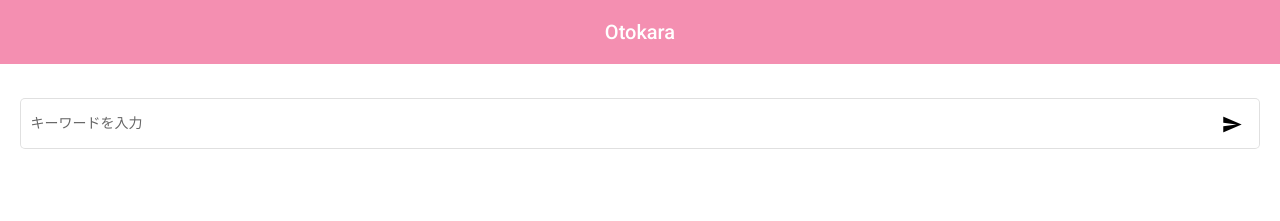
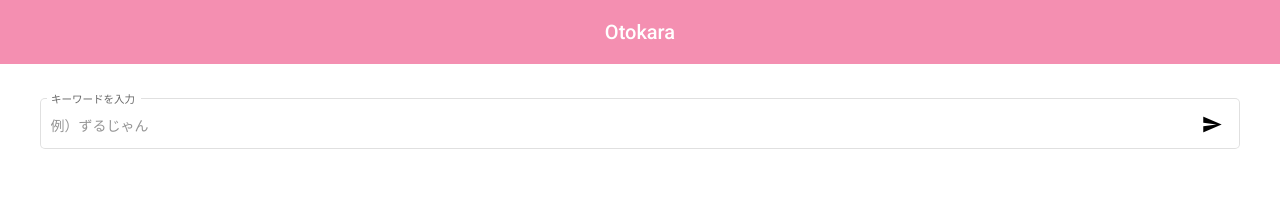
Before and after one commit to tkamada022/otokara, an Angular app: page / in a window 1280 px wide. Shown: the top 221 px of the page. Built offline with nearby package versions, Linux system fonts and the light colour scheme.

Commit message:
Change: 検索中のローディング表示を追加、ページの404対策を追加

```diff
--- a/src/app/app.component.scss
+++ b/src/app/app.component.scss
@@ -12,8 +12,7 @@
 }
 
 .container {
-  box-sizing: content-box;
-  max-width: 1440px;
+  max-width: 1200px;
   padding: 0 20px;
-  margin-top: 30px;
+  margin: 30px auto 0;
 }
--- a/src/app/song-list/song-list.component.html
+++ b/src/app/song-list/song-list.component.html
@@ -1,16 +1,21 @@
 <form (ngSubmit)="searchSong(keywordInput.value)">
-  <mat-form-field appearance="outline" style="width: 100%">
+  <mat-form-field appearance="outline" floatLabel="always" style="width: 100%">
     <mat-label>キーワードを入力</mat-label>
-    <input matInput name="keyword" #keywordInput />
+    <input placeholder="例）ずるじゃん" matInput name="keyword" #keywordInput />
     <button mat-icon-button matSuffix aria-label="登録">
       <mat-icon> send </mat-icon>
     </button>
   </mat-form-field>
 </form>
 
-<div *ngIf="this.keyword" class="song-list">
+<div *ngIf="this.keyword && this.songs == undefined">
+  検索中<br>
+  <mat-spinner></mat-spinner>
+</div>
+
+<div *ngIf="this.keyword && this.songs" class="song-list">
   <p>
-    「{{ this.keyword }}」を含む検索結果が{{ this.songs.length }}件見つかりました。
+    「{{ this.keyword }}」を含む検索結果が{{ this.songs?.length }}件見つかりました。
   </p>
   <ul>
     <li *ngFor="let song of this.songs">
--- a/src/app/song-list/song-list.component.ts
+++ b/src/app/song-list/song-list.component.ts
@@ -11,7 +11,7 @@ export class SongListComponent implements OnInit {
   // 楽曲の検索キーワード
   public keyword: string | undefined = undefined;
   // 取得した楽曲の配列
-  public songs: any[] = [];
+  public songs: any[] | undefined = undefined;
 
   constructor(
     private acivatedRoute: ActivatedRoute,
@@ -40,6 +40,7 @@ export class SongListComponent implements OnInit {
    */
   async searchSong(keyword: string) {
     this.keyword = keyword;
+    this.songs = undefined;
 
     // URLを「/songs/keyword/アイドルマスター」のように変更
     this.router.navigate(['songs', 'keyword', keyword]);
```
Also changed, not shown: 1 other file (tests, documents, lock files or other folders).
